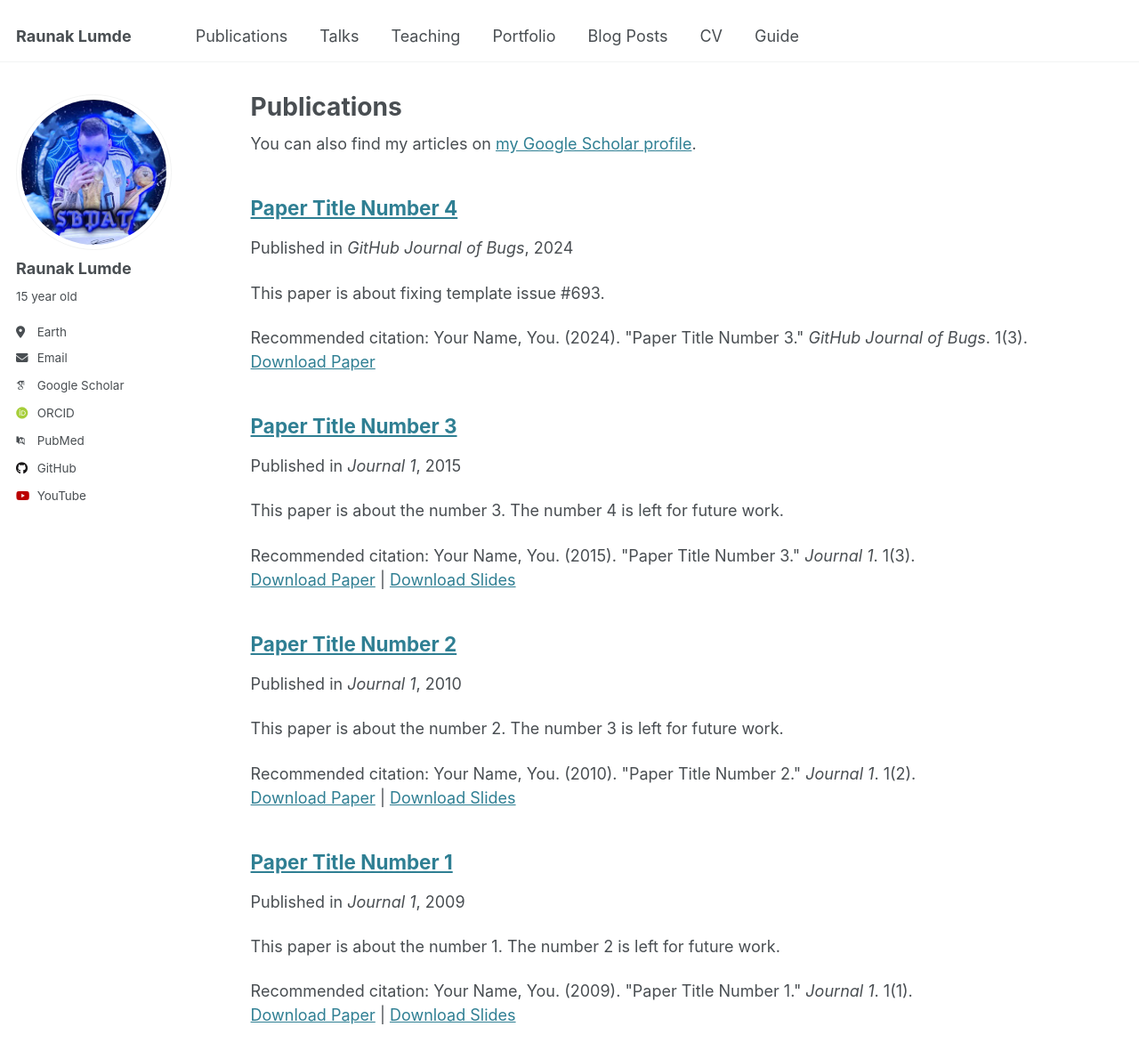
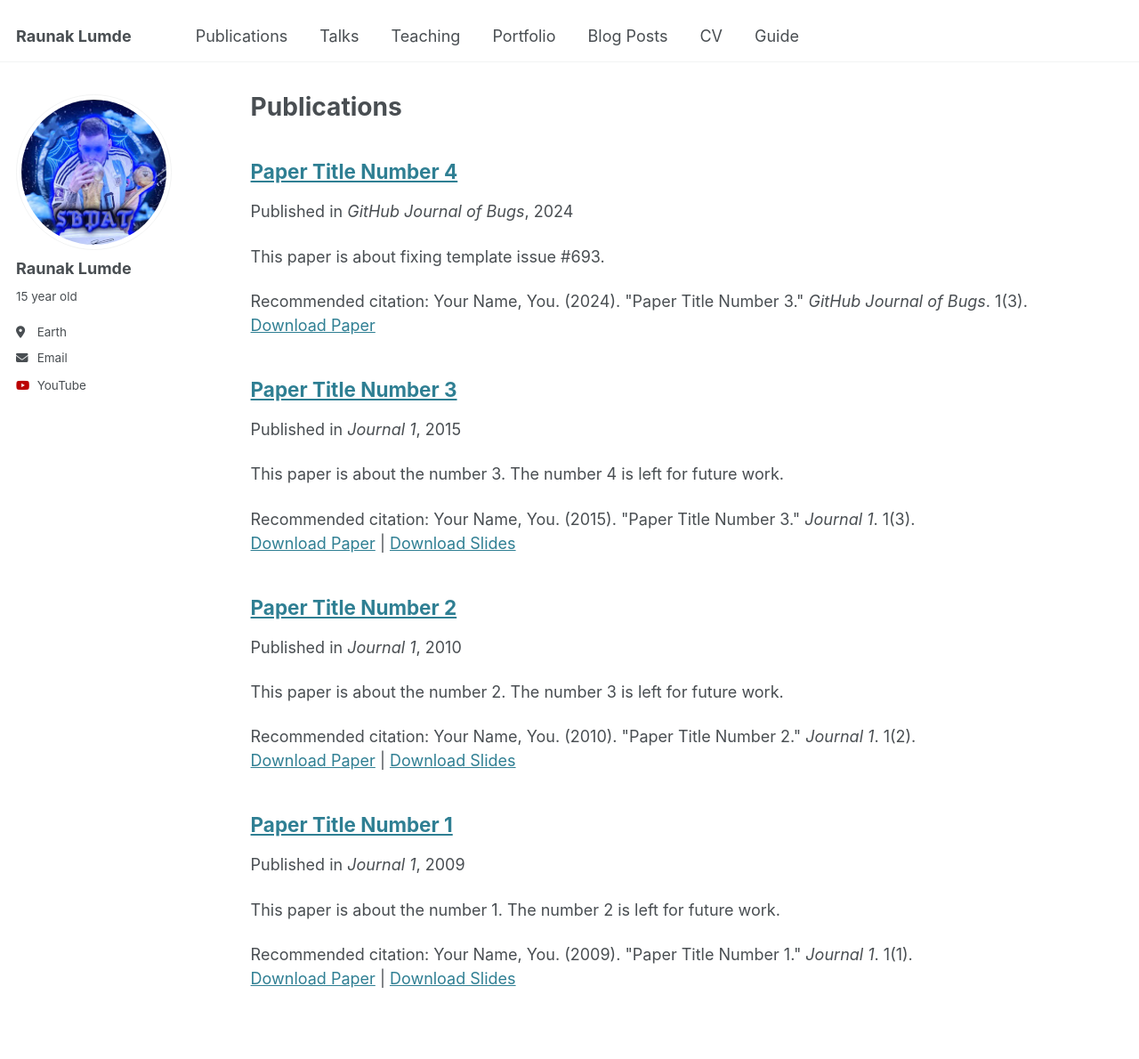
Before and after one commit to raunaklumde/didactic-journey, a Jekyll site: the page built from _pages/publications.html, in a window 1280 px wide and 1400 px high. Shown: the top 1190 px of the window at 89% size. Built offline with Jekyll 4.4.1, drawn with Linux system fonts in a browser that asks for light colours; some web fonts are replaced; part of the change alters nothing that is shown.

Commit message:
Update _config.yml

```diff
--- a/_config.yml
+++ b/_config.yml
@@ -32,26 +32,7 @@ author:
   email            : "rlxmde@gmail.com"
 
   # Academic websites
-  arxiv            : # URL - Update with the correct link to your profile
-  googlescholar    : "https://scholar.google.com/citations?user=PS_CX0AAAAAJ"
-  impactstory      : # URL
-  orcid            : "http://orcid.org/yourorcidurl"
-  semantic         : # URL
-  pubmed           : "https://www.ncbi.nlm.nih.gov/pubmed/?term=john+snow"
-  researchgate     : # URL
-  scopus           : # URL
 
-  # Repositories and software development
-  bitbucket        : # Username - Update with your username on the site
-  codepen          : # Username
-  dribbble         : # Username
-  github           : "academicpages"
-  kaggle           : # Username
-  stackoverflow    : # User number or user number and name (i.e., use "1" or "1/jeff-atwood")
-
-  # Social media
-  wikipedia        : # Username
-  xing             : # Username
   youtube          : "sbpat" # Username
 
 
```
